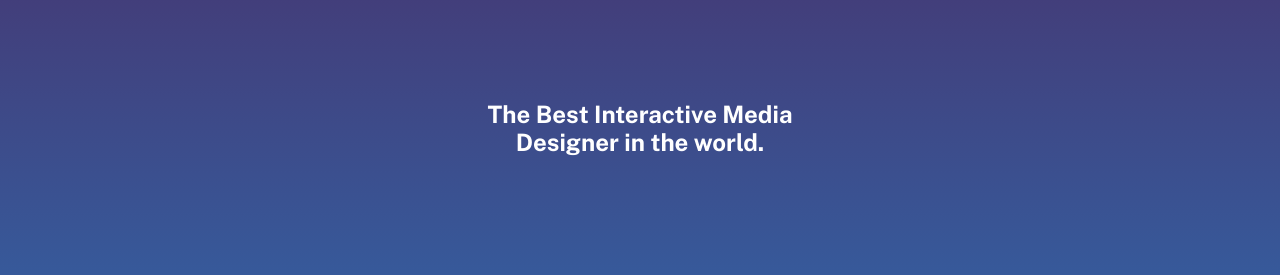
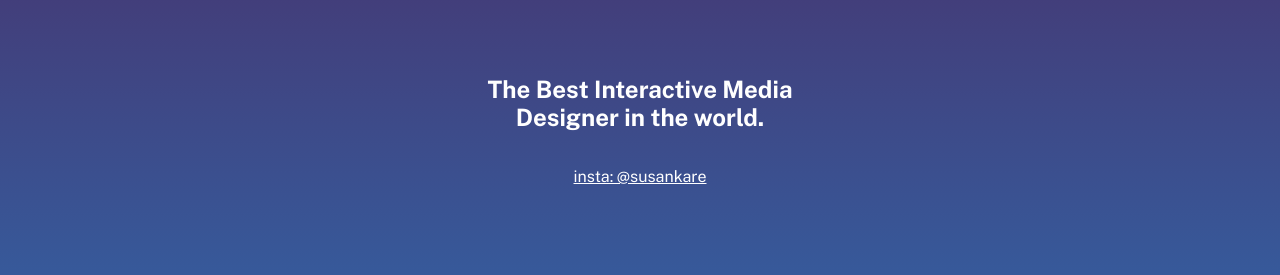
Before and after one commit to adriencater/portfolio, a plain HTML site: page index.html in a window 1280 px wide. Shown: the part 473-748 px from the top of the page. Drawn offline with nearby package versions, Linux system fonts and the light colour scheme.

Commit message:
ajout d'un lien

```diff
--- a/index.html
+++ b/index.html
@@ -9,5 +9,6 @@
 <body>
     <h1>Votre Nom.</h1>
     <h2>The Best Interactive Media Designer in the world.</h2>
+    <p><a href="https://www.instagram.com/susankare/">insta: @susankare</a></p>
 </body>
 </html>
--- a/style.css
+++ b/style.css
@@ -23,3 +23,5 @@ h2{
     text-align: center;
     max-width: 25ch;
 }
+
+a { color: inherit;}
```
